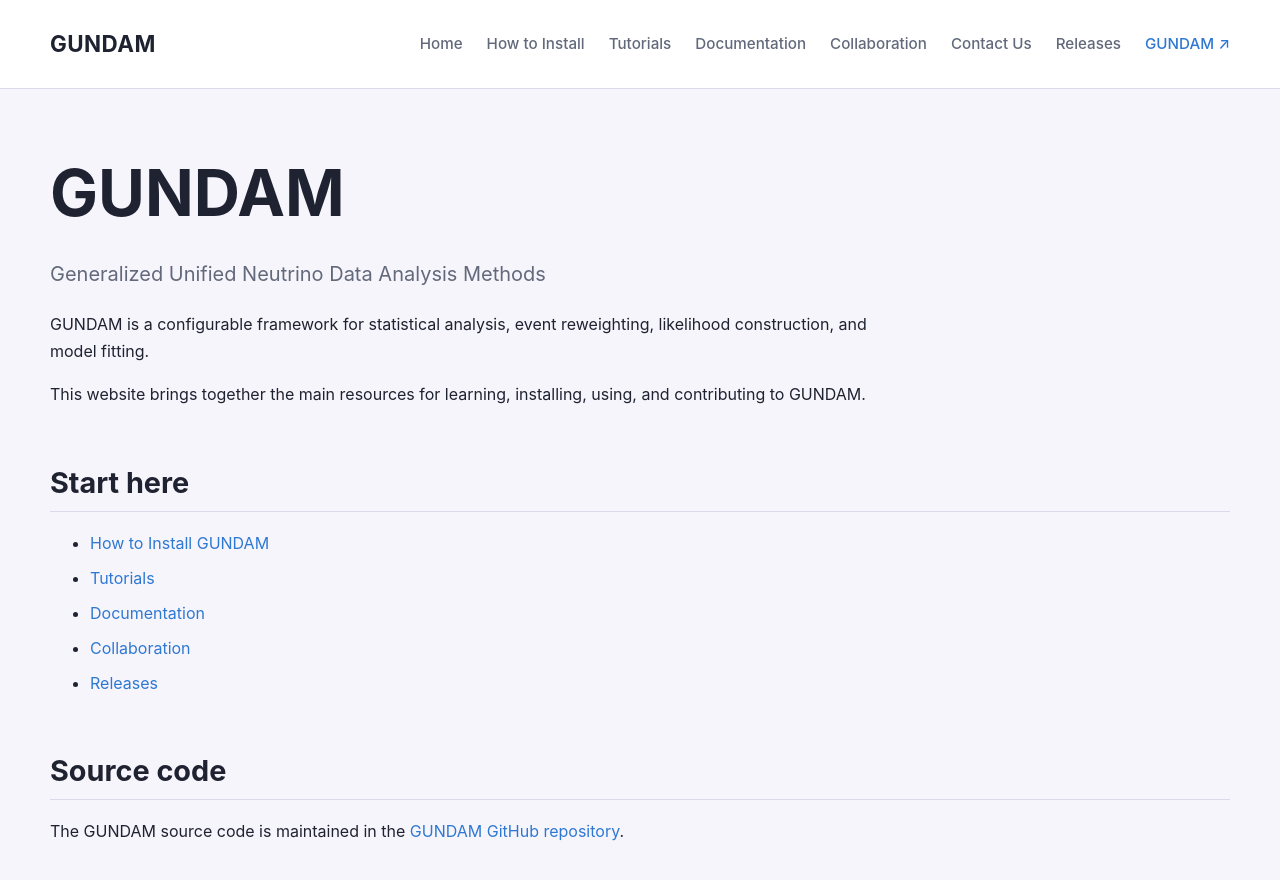
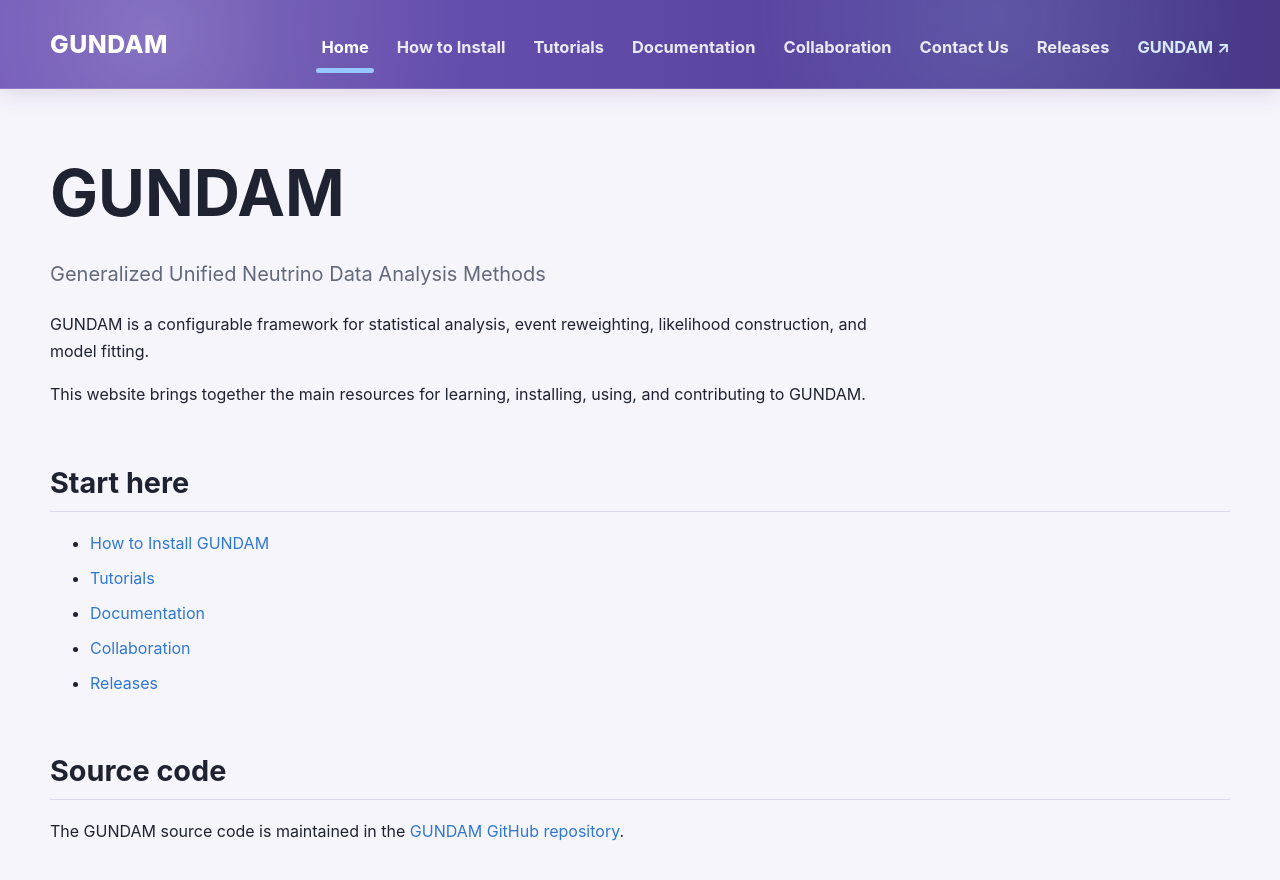
Before and after one commit to Aurora-Bowen/GUNDAM-website, a Jekyll site: the page built from index.md, in a window 1280 px wide and 900 px high. Shown: the top 880 px of the window. Built offline with Jekyll 4.4.1, drawn with Linux system fonts in a browser that asks for light colours.

Commit message:
Refactor navigation and footer styles
Updated styles for site header, navigation, and footer components.

```diff
--- a/_sass/_navigation.scss
+++ b/_sass/_navigation.scss
@@ -1,13 +1,16 @@
 .site-header {
   position: sticky;
-
   top: 0;
-
   z-index: 100;
 
-  border-bottom: 1px solid $border-color;
+  border-bottom: 1px solid rgba(255, 255, 255, 0.15);
 
-  background: rgba(255, 255, 255, 0.97);
+  background:
+    radial-gradient(circle at 12% 35%, rgba(255, 255, 255, 0.18) 0%, rgba(255, 255, 255, 0.08) 12%, transparent 28%),
+    radial-gradient(circle at 78% 18%, rgba(160, 205, 255, 0.16) 0%, transparent 24%),
+    linear-gradient(90deg, $header-start 0%, $header-mid 48%, $header-end 100%);
+
+  box-shadow: 0 6px 20px rgba(42, 26, 92, 0.12);
 }
 
 
@@ -15,11 +18,8 @@
   min-height: $header-height;
 
   display: flex;
-
   align-items: center;
-
   justify-content: space-between;
-
   gap: 32px;
 }
 
@@ -27,81 +27,123 @@
 .site-logo {
   flex-shrink: 0;
 
-  color: $text-color;
+  color: $header-text-color;
 
-  font-size: 1.4rem;
-
-  font-weight: 700;
-
+  font-size: 1.55rem;
+  font-weight: 800;
   letter-spacing: 0.02em;
 }
 
 
 .site-logo:hover {
-  color: $text-color;
-
+  color: $header-text-color;
   text-decoration: none;
 }
 
 
 .site-navigation {
   display: flex;
-
   align-items: center;
-
   justify-content: flex-end;
-
-  gap: 24px;
+  gap: 28px;
 }
 
 
 .navigation-link {
-  color: $secondary-text-color;
+  position: relative;
 
-  font-size: 0.95rem;
+  color: $header-muted-color;
 
-  font-weight: 500;
+  font-size: 1.03rem;
+  font-weight: 700;
+  white-space: nowrap;
 
-  white-space: nowrap;
+  padding: 28px 0 22px;
+
+  transition:
+    color 0.2s ease,
+    opacity 0.2s ease;
 }
 
 
 .navigation-link:hover {
-  color: $primary-color;
-
+  color: $header-text-color;
   text-decoration: none;
 }
 
 
+.navigation-link::after {
+  content: "";
+
+  position: absolute;
+  left: 50%;
+  bottom: 10px;
+
+  width: 58px;
+  height: 5px;
+
+  border-radius: 999px;
+  background: $active-line-color;
+
+  opacity: 0;
+
+  transform: translateX(-50%) scaleX(0.6);
+
+  transition:
+    opacity 0.2s ease,
+    transform 0.2s ease;
+}
+
+
+.navigation-link:hover::after {
+  opacity: 1;
+  transform: translateX(-50%) scaleX(1);
+}
+
+
+.navigation-link.active {
+  color: $header-text-color;
+}
+
+
+.navigation-link.active::after {
+  opacity: 1;
+  transform: translateX(-50%) scaleX(1);
+}
+
+
 .external-link {
-  color: $primary-color;
+  color: #d7ebff;
+}
+
+
+.external-link:hover {
+  color: $header-text-color;
 }
 
 
 .menu-button {
   display: none;
 
-  padding: 8px 14px;
+  padding: 10px 14px;
 
-  border: 1px solid $border-color;
+  border: 1px solid rgba(255, 255, 255, 0.28);
+  border-radius: 8px;
 
-  border-radius: 6px;
+  background: rgba(255, 255, 255, 0.08);
 
-  background: $background-color;
-
-  color: $text-color;
+  color: $header-text-color;
 
   font: inherit;
+  font-weight: 600;
 
   cursor: pointer;
 }
 
 
-
 .site-footer {
   border-top: 1px solid $border-color;
-
-  background: $light-background-color;
+  background: $footer-background;
 }
 
 
@@ -109,11 +151,8 @@
   min-height: 120px;
 
   display: flex;
-
   align-items: center;
-
   justify-content: space-between;
-
   gap: 30px;
 }
 
@@ -122,13 +161,17 @@
   margin: 4px 0 0;
 
   color: $secondary-text-color;
-
-  font-size: 0.9rem;
+  font-size: 0.95rem;
 }
 
 
 .footer-links {
   display: flex;
+  gap: 24px;
+}
 
-  gap: 22px;
+
+.footer-links a {
+  color: $primary-color;
+  font-weight: 500;
 }
```
